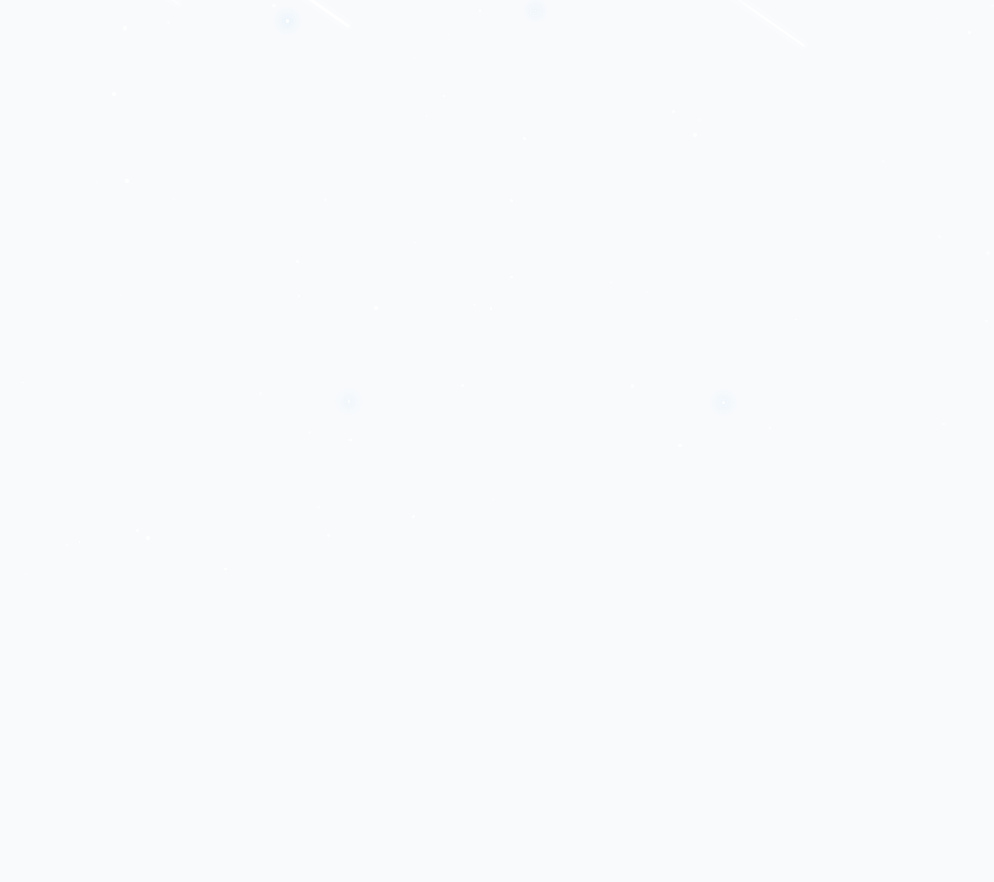
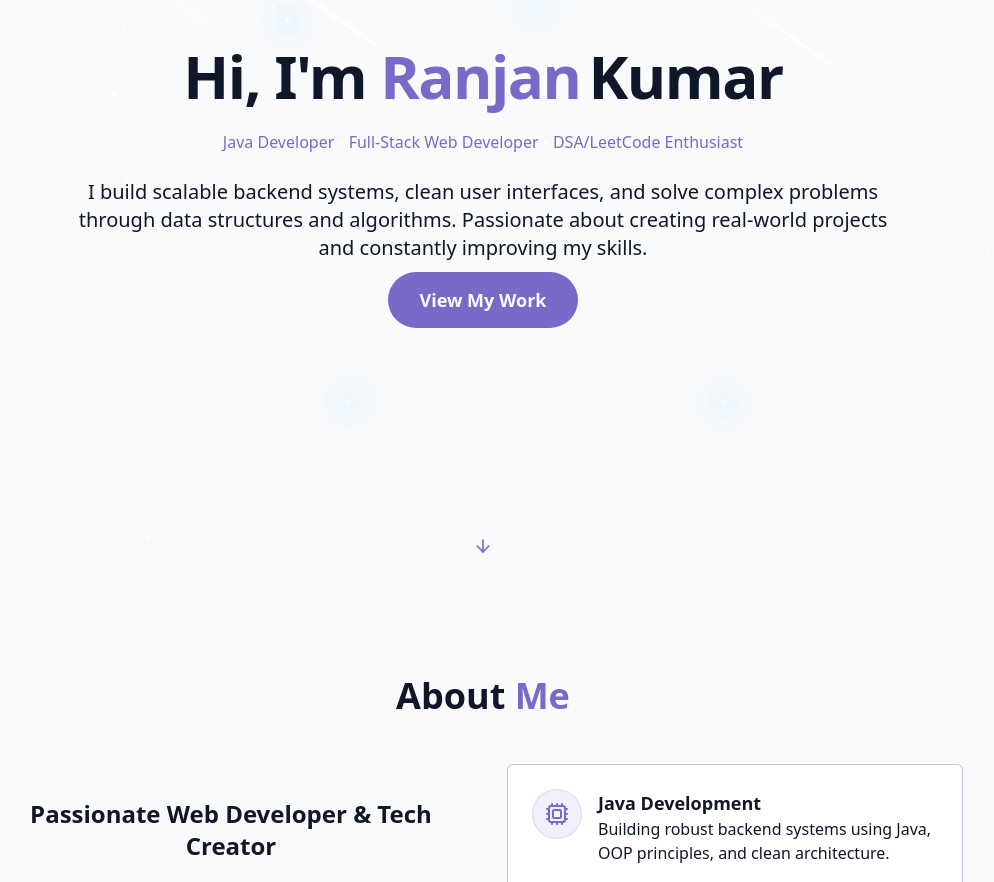
Before and after one commit to RanjanKumar971/MeteorPortfolio, a React (Vite) app: page / in a window 1280 px wide. Shown: the part 220-1102 px from the top of the page, without its empty margins (157-1151 px from the left). Before the commit the page ends 800 px from the top, so only its background shows below. Built offline with nearby package versions, Linux system fonts and the light colour scheme.

Commit message:
Added Hero and About Section

```diff
--- /dev/null
+++ b/src/components/AboutSection.jsx
@@ -0,0 +1,89 @@
+import { Briefcase, Code, Cpu, Layers, Layout, User } from "lucide-react";
+
+export const AboutSection = () => {
+  return (
+    <section id="about" className="py-24 px-4 relative">
+      <div className="container mx-auto max-w-5xl">
+        <h2 className="text-3xl md:text-4xl font-bold mb-12 text-center">
+          About <span className="text-primary">Me</span>
+        </h2>
+
+        <div className="grid grid-cols-1 md:grid-cols-2 gap-12 items-center">
+          <div className="space-y-6">
+            <h3 className="text-2xl font-semibold">
+              Passionate Web Developer & Tech Creator
+            </h3>
+            <p className="text-muted-foreground">
+              I'm passionate about turning complex problems into elegant,
+              efficient solutions.
+            </p>
+            <p className="text-muted-foreground">
+              I enjoy exploring new technologies, improving my fundamentals, and
+              staying updated in the fast-evolving world of web development.
+            </p>
+            <p className="text-muted-foreground">
+              Learning, experimenting, and building meaningful projects are what
+              drive me to grow as a developer.
+            </p>
+            <div className="flex flex-col sm:flex-row gap-4 pt-4 justify-center">
+              <a href="#contact" className="cosmic-button">
+                Get In Touch
+              </a>
+              <a
+                href="/Resume'.pdf"
+                download="Ranjan_Resume.pdf"
+                className="cosmic-button bg-transparent border border-primary text-primary"
+              >
+                Download Resume
+              </a>
+            </div>
+          </div>
+          <div className="grid grid-cols-1 gap-6">
+            <div className="gradient-border p-6 card-hover border border-primary/40">
+              <div className="flex items-start gap-4">
+                <div className="p-3 rounded-full bg-primary/10 border border-primary/20">
+                  <Cpu className="h-6 w-6 text-primary" />
+                </div>
+                <div className="text-left">
+                  <h4 className="font-semibold text-lg">Java Development</h4>
+                  <p className="text-muted-foreground">
+                    Building robust backend systems using Java, OOP principles,
+                    and clean architecture.
+                  </p>
+                </div>
+              </div>
+            </div>
+            <div className="gradient-border p-6 card-hover border border-primary/40">
+              <div className="flex items-start gap-4">
+                <div className="p-3 rounded-full bg-primary/10 border border-primary/20">
+                  <Layout className="h-6 w-6 text-primary" />
+                </div>
+                <div className="text-left">
+                  <h4 className="font-semibold text-lg">Web Development</h4>
+                  <p className="text-muted-foreground">
+                    Creating responsive, user-focused web applications using
+                    MERN and modern UI frameworks.
+                  </p>
+                </div>
+              </div>
+            </div>
+            <div className="gradient-border p-6 card-hover border border-primary/40">
+              <div className="flex items-start gap-4">
+                <div className="p-3 rounded-full bg-primary/10 border border-primary/20">
+                  <Code className="h-6 w-6 text-primary" />
+                </div>
+                <div className="text-left">
+                  <h4 className="font-semibold text-lg">DSA & LeetCode</h4>
+                  <p className="text-muted-foreground">
+                    Strengthening problem-solving skills through consistent
+                    coding and algorithm practice.
+                  </p>
+                </div>
+              </div>
+            </div>
+          </div>
+        </div>
+      </div>
+    </section>
+  );
+};
--- /dev/null
+++ b/src/components/HeroSection.jsx
@@ -0,0 +1,45 @@
+import { ArrowDown } from "lucide-react";
+
+export const HeroSection = () => {
+  return (
+    <section
+      id="hero"
+      className="relative min-h-screen flex flex-col items-center justify-center px-4"
+    >
+      <div className="container max-w-4xl mx-auto text-center z-10">
+        <div className="space-y-6">
+          <h1 className="text-4xl md:text-6xl font-bold tracking-tight">
+            <span className="opacity-0 animate-fade-in">Hi, I'm </span>
+            <span className="text-primary opacity-0 animate-fade-in-delay-1">
+              Ranjan
+            </span>
+            <span className="text-gradient ml-2 opacity-0 animate-fade-in-delay-2">
+              Kumar
+            </span>
+          </h1>
+          <h2 className="text-primary">
+            Java Developer <span className="text-white">•</span> Full-Stack Web
+            Developer <span className="text-white">•</span> DSA/LeetCode
+            Enthusiast
+          </h2>
+          <p className="text-lg md:text-xl text-muted-foreground max-2-2xl opacity-0 animate-fade-in-delay-3">
+            I build scalable backend systems, clean user interfaces, and solve
+            complex problems through data structures and algorithms. Passionate
+            about creating real-world projects and constantly improving my
+            skills.
+          </p>
+
+          <div className="opacity-0 animate-fade-in-delay-4">
+            <a href="#projects" className="cosmic-button">
+              View My Work
+            </a>
+          </div>
+        </div>
+      </div>
+      <div className="absolute bottom-5 left-1/2 transform -translate-x-1/2 flex flex-col items-center animate-bounce">
+        {/* <span className="text-sm text-muted-foreground mb-2"> Scroll </span> */}
+        <ArrowDown className="h-5 w-5 text-primary" />
+      </div>
+    </section>
+  );
+};
--- a/src/index.css
+++ b/src/index.css
@@ -153,10 +153,14 @@
 }
 
 @utility cosmic-button {
-  @apply bg-primary text-primary-foreground rounded-full px-8 py-4 text-lg font-semibold cursor-pointer border-0 transition-all duration-300
-  /* hover:shadow-[0_0_10px_rgba(139, 92, 246, 0.5)]  */
-  hover:scale-105;
+  @apply bg-primary text-primary-foreground rounded-full px-8 py-4 text-lg font-semibold cursor-pointer border-0 transition-all duration-300 hover:scale-105;
+
   box-shadow: 0 6px 0 var(--button-shadow);
+
+  /* Add hover shadow here */
+  &:hover {
+    box-shadow: 0 0 40px rgba(139, 92, 246, 0.5);
+  }
 }
 
 .cosmic-button:active {
--- a/src/pages/Home.jsx
+++ b/src/pages/Home.jsx
@@ -1,6 +1,8 @@
 import { ThemeToggle } from "../components/ThemeToggle";
 import { StarBackground } from "../components/StarBackground";
 import { Navbar } from "../components/Navbar";
+import { HeroSection } from "../components/HeroSection";
+import { AboutSection } from "../components/AboutSection";
 export const Home = () => {
   return (
     <div className="min-h-screen bg-background text-foreground overflow-x-hidden">
@@ -11,6 +13,10 @@ export const Home = () => {
       {/* {NavBar} */}
       <Navbar />
       {/* {Main Content} */}
+      <main>
+        <HeroSection />
+        <AboutSection />
+      </main>
 
       {/* {Footer} */}
     </div>
```
Also changed, not shown: 1 other file (tests, documents, lock files or other folders).
